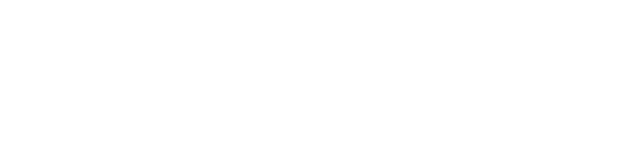
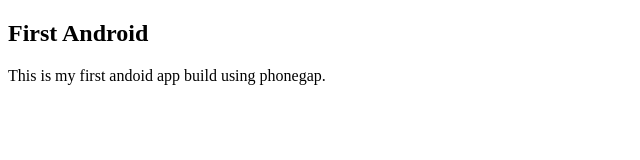
Before and after one commit to tygrysiatko/FirstAndroid, a plain HTML site: page index.html in a window 1280 px wide. Shown: the whole page, without its empty margins (0-640 px from the left). Drawn offline with Linux system fonts and the light colour scheme.

Commit message:
Added some dummy content

```diff
--- a/index.html
+++ b/index.html
@@ -3,11 +3,16 @@
     <head>
         <meta charset="utf-8">
         <meta http-equiv="X-UA-Compatible" content="IE=edge,chrome=1">
-        <title>Niom</title>
+        <title>First Android</title>
         <meta name="description" content="Kamil Michalak - First Andoid PhoneGap app">
         <meta name="viewport" content="width=device-width">
     </head>
     <body>
-
+    	<article>
+    		<header>
+    			<h1>First Android</h1>
+    		</header>
+    		This is my first andoid app build using phonegap.
+    	</article>
     </body>
 </html>
```
